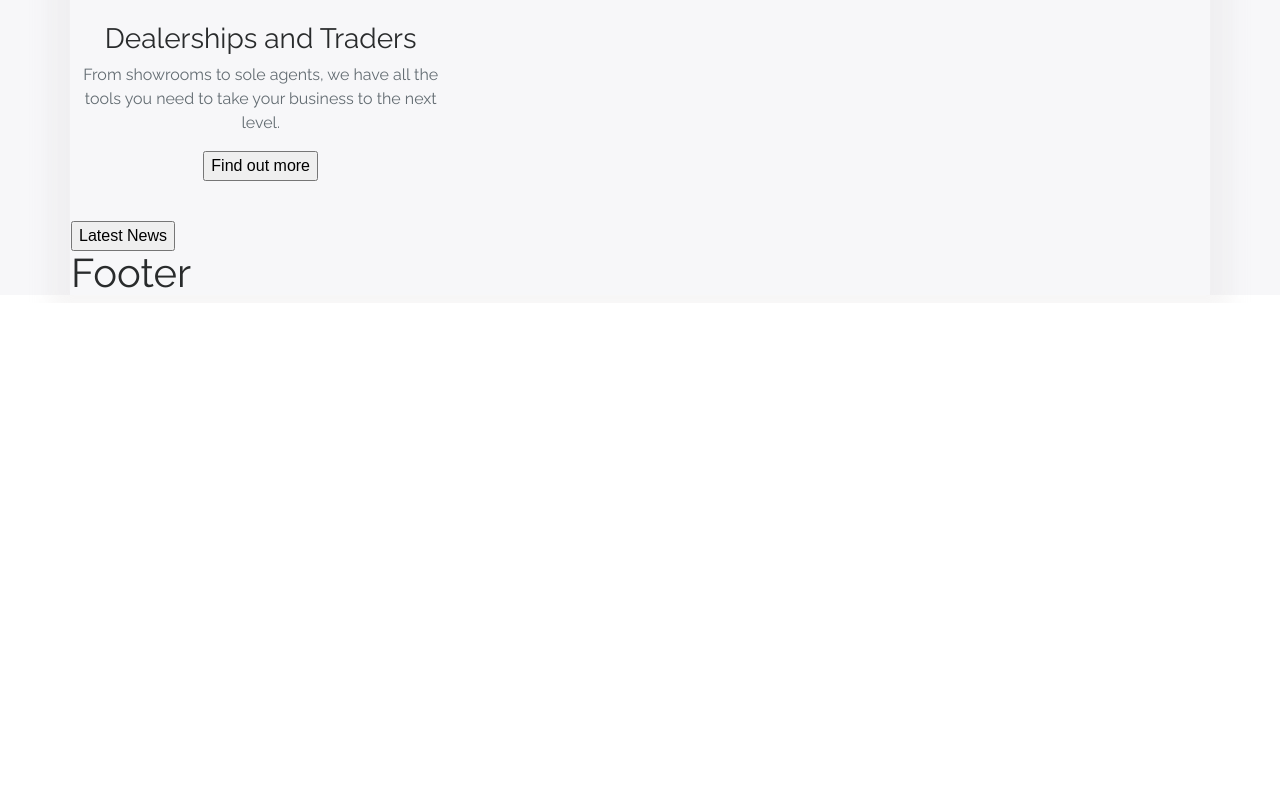
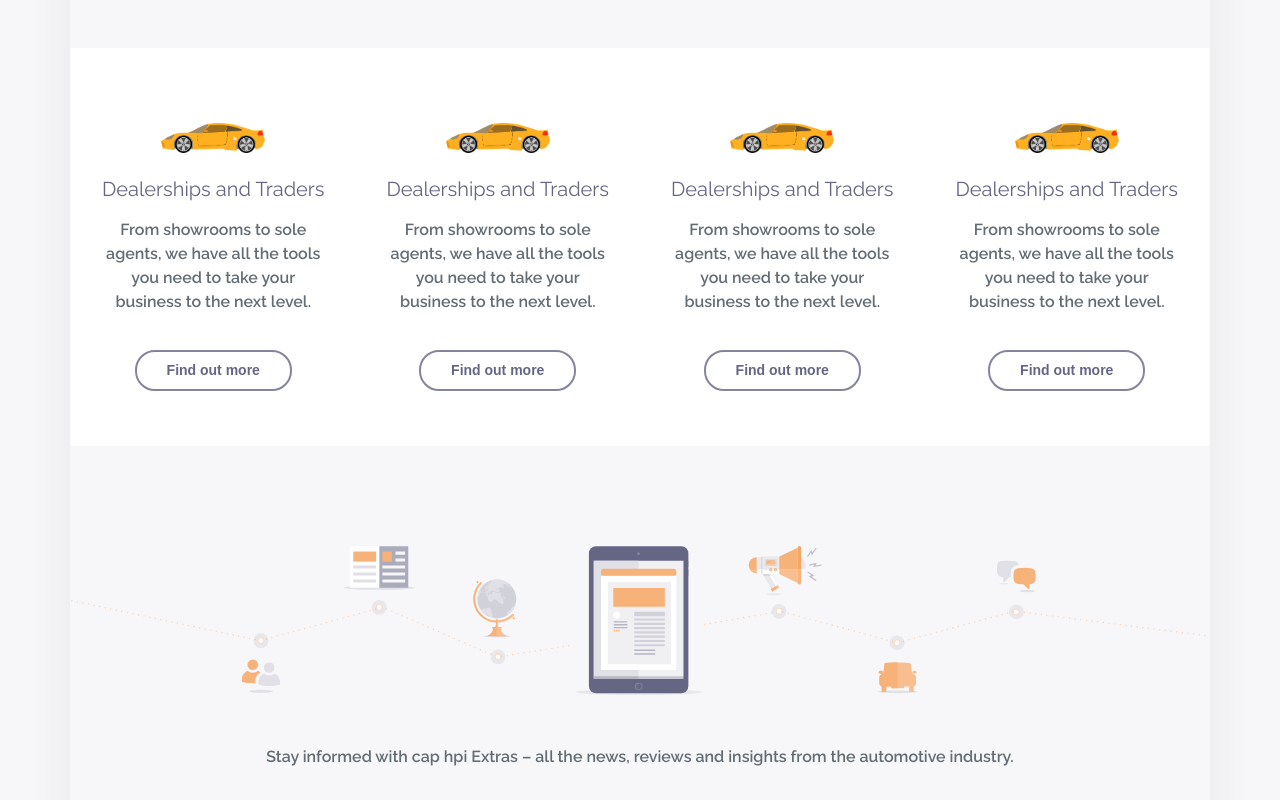
Before and after one commit to deepanshut041/sae, an Angular app in the folder client/: page / in a window 1280 px wide. Shown: the part 1280-2080 px from the top of the page. Before the commit the page ends 1583 px from the top, so only its background shows below. Built offline with nearby package versions, Linux system fonts and the light colour scheme.

Commit message:
Made news section now working on footer

```diff
--- a/client/src/app/home/main/main.component.css
+++ b/client/src/app/home/main/main.component.css
@@ -57,3 +57,89 @@ header{
     background: #84859d;
     color: #fff;
 }
+
+/* Events styles */
+#event div.row{
+    z-index: initial;
+}
+#event div.event-container{
+    padding: 15px;
+    background: #fff;
+}
+
+#event div.event-container:hover{
+    z-index: 4;
+    margin-top: -20px;
+    margin-bottom: -20px;
+    background: #fff;
+    padding-top: 35px;
+    padding-bottom: 35px;
+    box-shadow: 0px 0px 8px 8px rgba(97, 94, 94, 0.068)
+}
+
+#event div.event-container img{
+    margin: 25px auto;
+    margin-top: 60px;
+    height: 30px;
+}
+
+#event div.event-container h5{
+    font-weight: 500;
+    color: #656684;
+}
+
+#event div.event-container p{
+    padding: 10px 20px;
+    font-weight: 600;
+}
+
+#event div.event-container button{
+    padding: 8px 30px;
+    border-radius: 20px;
+    background: transparent;
+    border: 2px solid #84859d;
+    color: #656684;
+    transition: all 1s fade-in;
+    font-weight: 600;
+    margin-top: 10px;
+    margin-bottom: 40px;
+    font-size: 14px;
+
+}
+#event div.event-container button:focus{
+    outline: none;
+}
+#event div.event-container button:hover{
+    background: #84859d;
+    color: #fff;
+}
+
+/* News style */
+#news{
+    padding-top: 100px;
+    padding-bottom: 100px;
+}
+#news p{
+    margin: 50px 10px;
+    font-size: 16px;
+    font-weight: 600;
+}
+#news button{
+    padding: 12px 50px;
+    border-radius: 25px;
+    background: transparent;
+    border: 2px solid #f6a665;
+    color: #f6a665;
+    transition: all 1s fade-in;
+    font-weight: 600;
+    margin-top: 10px;
+    margin-bottom: 20px;
+
+}
+#news button:focus{
+    outline: none;
+}
+#news button:hover{
+    background: #f6a665;
+    color: #fff;
+}
--- a/client/src/app/home/main/main.component.html
+++ b/client/src/app/home/main/main.component.html
@@ -11,12 +11,12 @@
 </header>
 
 <!-- This is workshop section -->
-<article id="workshop" class="fluid-container">
+<article id="workshop">
     <div class="row no-gutters">
         <div class="col-12 col-md-6 col-lg">
             <div class="work-container">
                 <div>
-                    <img src="../../../assets/car.png">
+                    <img src="../../../assets/car.png" class="mx-auto d-block">
                 </div>
                 <div class="text-center">
                     <h3>Dealerships and Traders</h3>
@@ -30,7 +30,21 @@
         <div class="col-12 col-md-6 col-lg">
             <div class="work-container">
                 <div>
-                    <img src="../../../assets/car.png">
+                    <img src="../../../assets/car.png" class="mx-auto d-block">
+                </div>
+                <div class="text-center">
+                    <h3>Dealerships and Traders</h3>
+                    <p class="text-muted">
+                        From showrooms to sole agents, we have all the tools you need to take your business to the next level.
+                    </p>
+                    <button>Find out more</button>
+                </div>
+            </div>
+        </div>
+        <div class="col-12 col-md-6 col-lg">
+            <div class="work-container">
+                <div>
+                    <img src="../../../assets/car.png" class="mx-auto d-block">
                 </div>
                 <div class="text-center">
                     <h3>Dealerships and Traders</h3>
@@ -44,19 +58,63 @@
     </div>
 </article>
 
-<!-- This is Events section -->
-<article>
+<!-- This is events Section -->
+<article id="event">
     <div class="row no-gutters">
-        <div class="col-12 col-md-6 col-lg-4">
+        <div class="col-12 col-md-4 col-lg">
+            <div class="event-container">
                 <div>
-                <img>
+                    <img src="../../../assets/car.png" class="mx-auto d-block">
                 </div>
                 <div class="text-center">
-                <h3>Dealerships and Traders</h3>
+                    <h5>Dealerships and Traders</h5>
                     <p class="text-muted">
                         From showrooms to sole agents, we have all the tools you need to take your business to the next level.
                     </p>
                     <button>Find out more</button>
+                </div>
+            </div>
+        </div>
+        <div class="col-12 col-md-4 col-lg">
+            <div class="event-container">
+                <div>
+                    <img src="../../../assets/car.png" class="mx-auto d-block">
+                </div>
+                <div class="text-center">
+                    <h5>Dealerships and Traders</h5>
+                    <p class="text-muted">
+                        From showrooms to sole agents, we have all the tools you need to take your business to the next level.
+                    </p>
+                    <button>Find out more</button>
+                </div>
+            </div>
+        </div>
+        <div class="col-12 col-md-4 col-lg">
+            <div class="event-container">
+                <div>
+                    <img src="../../../assets/car.png" class="mx-auto d-block">
+                </div>
+                <div class="text-center">
+                    <h5>Dealerships and Traders</h5>
+                    <p class="text-muted">
+                        From showrooms to sole agents, we have all the tools you need to take your business to the next level.
+                    </p>
+                    <button>Find out more</button>
+                </div>
+            </div>
+        </div>
+        <div class="col-12 col-md-4 col-lg">
+            <div class="event-container">
+                <div>
+                    <img src="../../../assets/car.png" class="mx-auto d-block">
+                </div>
+                <div class="text-center">
+                    <h5>Dealerships and Traders</h5>
+                    <p class="text-muted">
+                        From showrooms to sole agents, we have all the tools you need to take your business to the next level.
+                    </p>
+                    <button>Find out more</button>
+                </div>
             </div>
         </div>
     </div>
@@ -67,14 +125,14 @@
 
 </article>
 
-<!-- About Blogs -->
-<article>
+<!-- About news -->
+<article id="news">
     <div>
         <div>
-            <img>
+            <img src="../../../assets/latest_news.svg" class="img-fluid">
         </div>
-        <div>
-            <p></p>
+        <div class="text-center">
+            <p class="text-muted">Stay informed with cap hpi Extras – all the news, reviews and insights from the automotive industry.</p>
             <button>Latest News</button>
         </div>
     </div>
```
Also changed, not shown: client/src/assets/latest_news.svg (added). Lines whose indentation alone changed are shown as unchanged.
